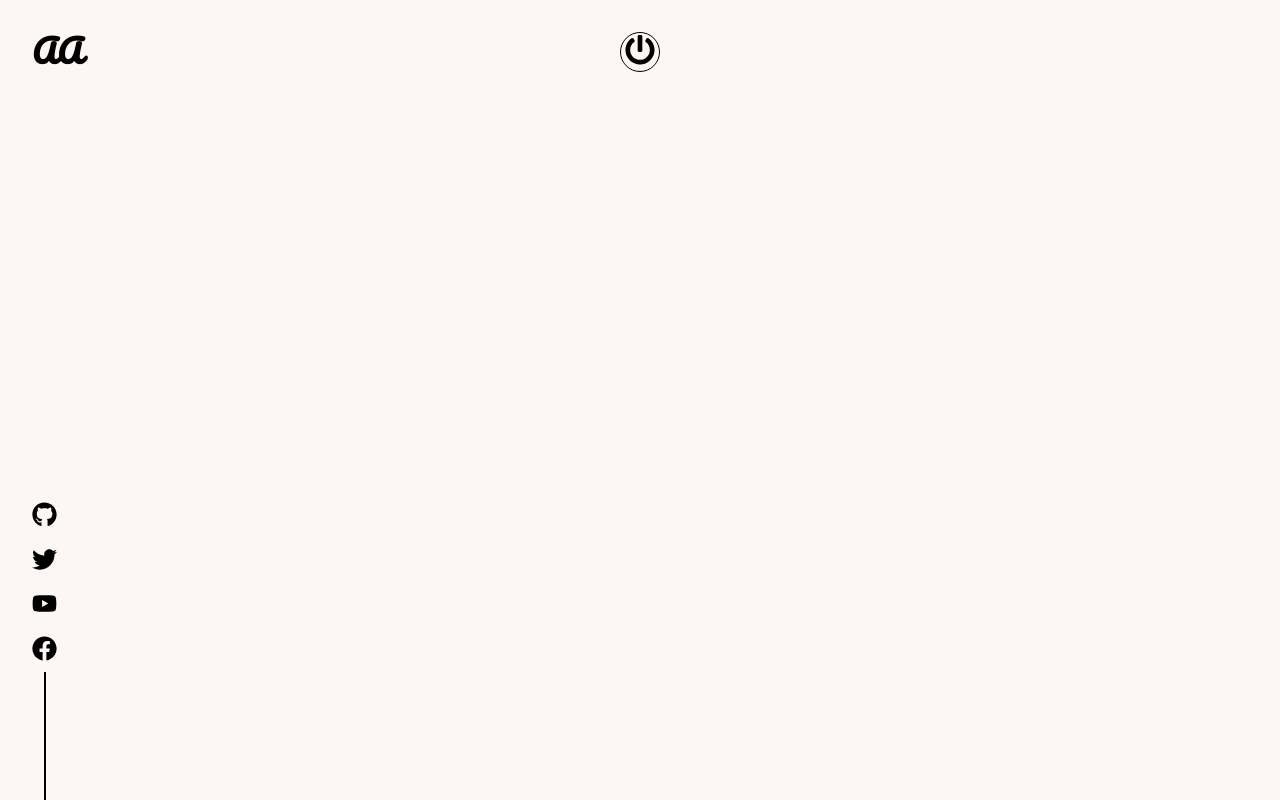
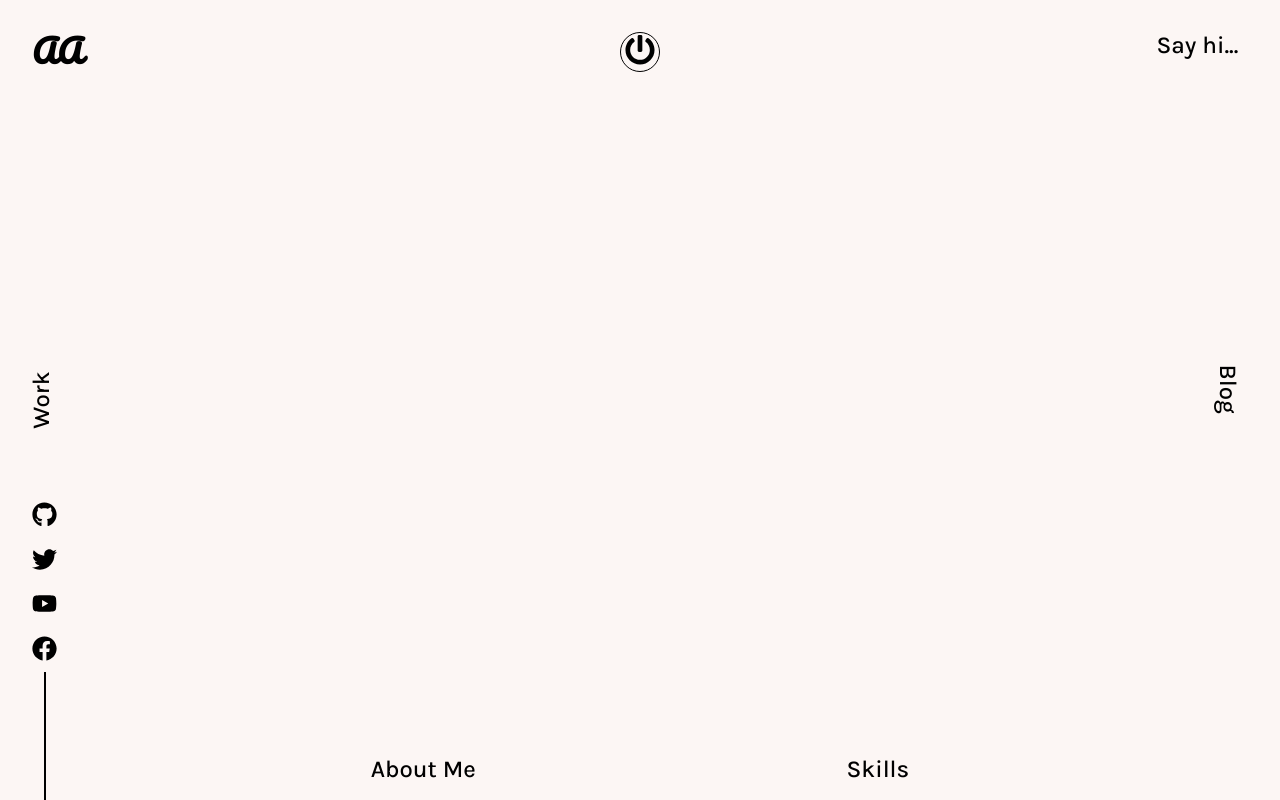
Before and after one commit to ayushCode27/Creative-Portfolio, a React (Create React App) app: page / in a window 1280 px wide. Built offline with nearby package versions, Linux system fonts and the light colour scheme.

Commit message:
add nav links

```diff
--- a/src/components/Main.js
+++ b/src/components/Main.js
@@ -3,6 +3,7 @@ import styled from 'styled-components';
 import PowerButton from '../subComponets/PowerButton';
 import LogoComponent from '../subComponets/LogoComponent';
 import SocialIcons from '../subComponets/SocialIcons';
+import { Link } from 'react-router-dom';
 
 const Wrapper = styled.div`
   background: ${props => props.theme.body};
@@ -25,6 +26,56 @@ const Container = styled.div`
   padding: 2rem;
 `;
 
+const ContactLink = styled(Link)`
+  color: ${props => props.theme.text};
+  position: absolute;
+  top: 2rem;
+  right: calc(1rem + 2vw);
+  text-decoration: none;
+  z-index: 1;
+`;
+const BlogLink = styled(Link)`
+  color: ${props => props.theme.text};
+  position: absolute;
+  right: calc(1rem + 2vw);
+  text-decoration: none;
+  top: 50%;
+  transform: rotate(90deg) translate(-50%, -50%);
+  z-index: 1;
+`;
+
+const WorkLink = styled(Link)`
+  color: ${props => props.theme.text};
+  position: absolute;
+  top: 50%;
+  left: calc(1rem + 2vw);
+  z-index: 1;
+  transform: translate(-50%, -50%) rotate(-90deg);
+  text-decoration: none;
+`;
+
+const BottomBar = styled.div`
+  position: absolute;
+  bottom: 1rem;
+  left: 0;
+  right: 0;
+  width: 100%;
+
+  display: flex;
+  justify-content: space-evenly;
+`;
+
+const AboutLink = styled(Link)`
+  color: ${props => props.theme.text};
+  text-decoration: none;
+  z-index: 1;
+`;
+const SkillsLink = styled(Link)`
+  color: ${props => props.theme.text};
+  text-decoration: none;
+  z-index: 1;
+`;
+
 const Main = () => {
   return (
     <Wrapper>
@@ -32,6 +83,25 @@ const Main = () => {
         <PowerButton />
         <LogoComponent />
         <SocialIcons />
+
+        <ContactLink target='_blank' to='mailto:ayushagarwal.dev@gmail.com'>
+          <h2>Say hi...</h2>
+        </ContactLink>
+        <BlogLink target='_blank' to='mailto:ayushagarwal.dev@gmail.com'>
+          <h2>Blog</h2>
+        </BlogLink>
+        <WorkLink to='/work'>
+          <h2>Work</h2>
+        </WorkLink>
+
+        <BottomBar>
+          <AboutLink to='/about'>
+            <h2>About Me</h2>
+          </AboutLink>
+          <SkillsLink to='/skills'>
+            <h2>Skills</h2>
+          </SkillsLink>
+        </BottomBar>
       </Container>
     </Wrapper>
   );
```
